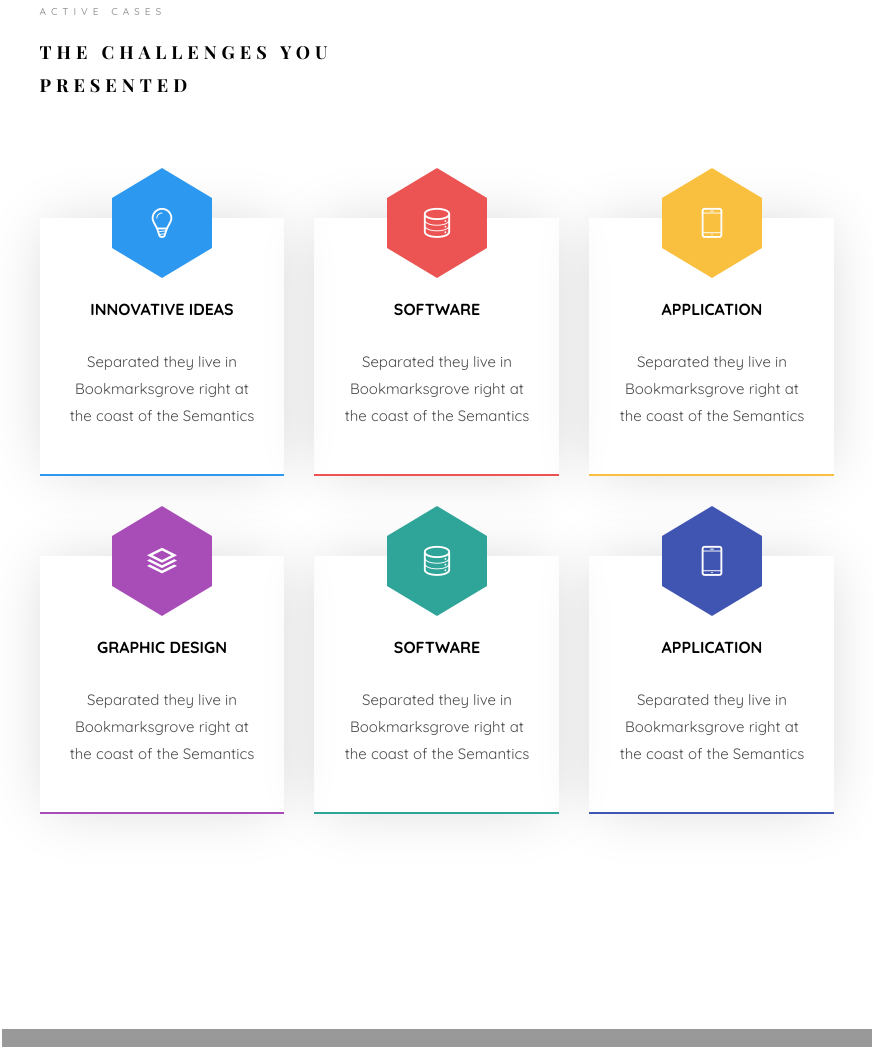
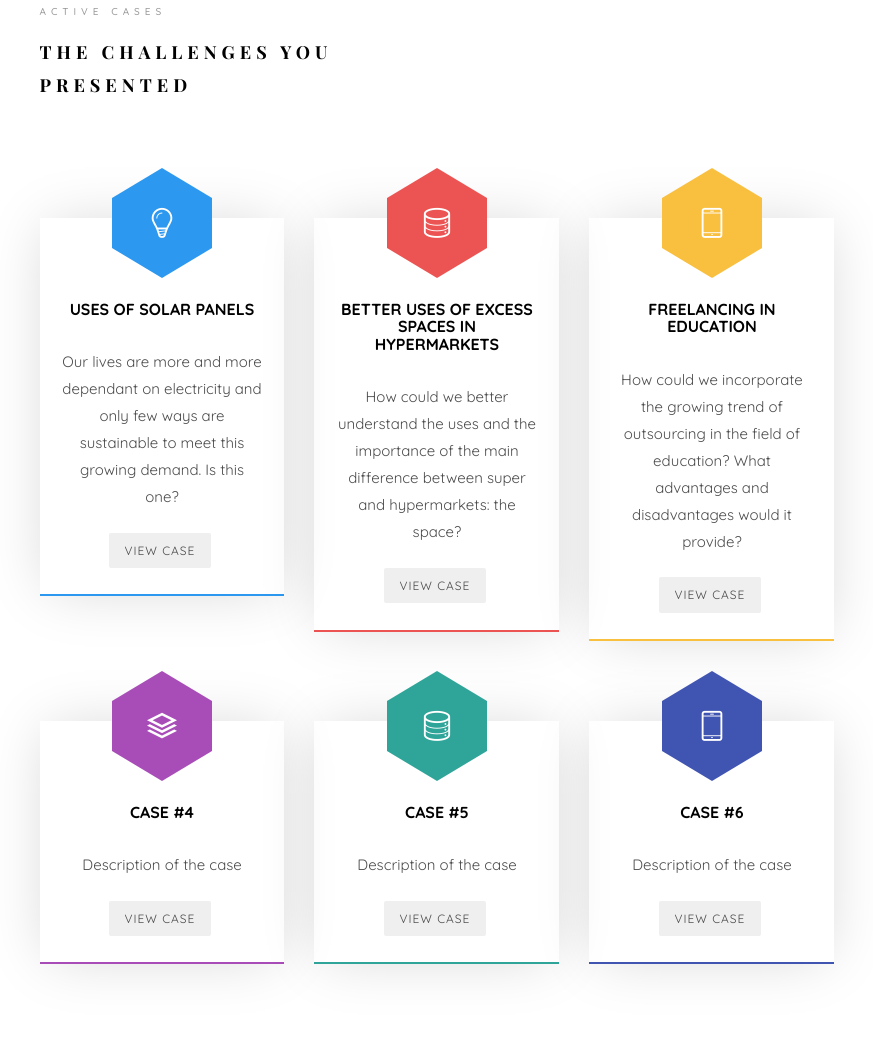
Before and after one commit to player1s/ISEED-new, a website: page public/HTMLPages/company.html in a window 1280 px wide. Shown: the part 1354-2401 px from the top of the page, without its empty margins (353-1226 px from the left). Drawn offline with nearby package versions, Linux system fonts and the light colour scheme; files whose address does not match are found by name; a web font is replaced by a local one.

Commit message:
company/activecases as case demo

```diff
--- a/public/HTMLPages/company.html
+++ b/public/HTMLPages/company.html
@@ -206,8 +206,11 @@ Copyright &copy;<script>document.write(new Date().getFullYear());</script> All r
 									<i class="icon-bulb"></i>
 								</span>
 								<div class="desc">
-									<h3>Innovative Ideas</h3>
-									<p>Separated they live in Bookmarksgrove right at the coast of the Semantics</p>
+									<h3>Uses of solar panels</h3>
+									<p>Our lives are more and more dependant on electricity and only few ways are sustainable to meet this growing demand. Is this one?</p>
+								</div>
+								<div class="text-center">
+									<button class="btn btn-action">View case</button>
 								</div>
 							</div>
 						</div>
@@ -217,8 +220,11 @@ Copyright &copy;<script>document.write(new Date().getFullYear());</script> All r
 									<i class="icon-data"></i>
 								</span>
 								<div class="desc">
-									<h3>Software</h3>
-									<p>Separated they live in Bookmarksgrove right at the coast of the Semantics</p>
+									<h3>Better uses of excess spaces in hypermarkets</h3>
+									<p>How could we better understand the uses and the importance of the main difference between super and hypermarkets: the space?</p>
+								</div>
+								<div class="text-center">
+									<button class="btn btn-action">View case</button>
 								</div>
 							</div>
 						</div>
@@ -228,8 +234,11 @@ Copyright &copy;<script>document.write(new Date().getFullYear());</script> All r
 									<i class="icon-phone3"></i>
 								</span>
 								<div class="desc">
-									<h3>Application</h3>
-									<p>Separated they live in Bookmarksgrove right at the coast of the Semantics</p>
+									<h3>Freelancing in education</h3>
+									<p>How could we incorporate the growing trend of outsourcing in the field of education? What advantages and disadvantages would it provide?</p>
+								</div>
+								<div class="text-center">
+									<button class="btn btn-action">View case</button>
 								</div>
 							</div>
 						</div>
@@ -239,8 +248,11 @@ Copyright &copy;<script>document.write(new Date().getFullYear());</script> All r
 									<i class="icon-layers2"></i>
 								</span>
 								<div class="desc">
-									<h3>Graphic Design</h3>
-									<p>Separated they live in Bookmarksgrove right at the coast of the Semantics</p>
+									<h3>Case #4</h3>
+									<p>Description of the case</p>
+								</div>
+								<div class="text-center">
+									<button class="btn btn-action">View case</button>
 								</div>
 							</div>
 						</div>
@@ -250,8 +262,11 @@ Copyright &copy;<script>document.write(new Date().getFullYear());</script> All r
 									<i class="icon-data"></i>
 								</span>
 								<div class="desc">
-									<h3>Software</h3>
-									<p>Separated they live in Bookmarksgrove right at the coast of the Semantics</p>
+									<h3>Case #5</h3>
+									<p>Description of the case</p>
+								</div>
+								<div class="text-center">
+									<button class="btn btn-action">View case</button>
 								</div>
 							</div>
 						</div>
@@ -261,8 +276,11 @@ Copyright &copy;<script>document.write(new Date().getFullYear());</script> All r
 									<i class="icon-phone3"></i>
 								</span>
 								<div class="desc">
-									<h3>Application</h3>
-									<p>Separated they live in Bookmarksgrove right at the coast of the Semantics</p>
+									<h3>Case #6</h3>
+									<p>Description of the case</p>
+								</div>
+								<div class="text-center">
+									<button class="btn btn-action">View case</button>
 								</div>
 							</div>
 						</div>
```
